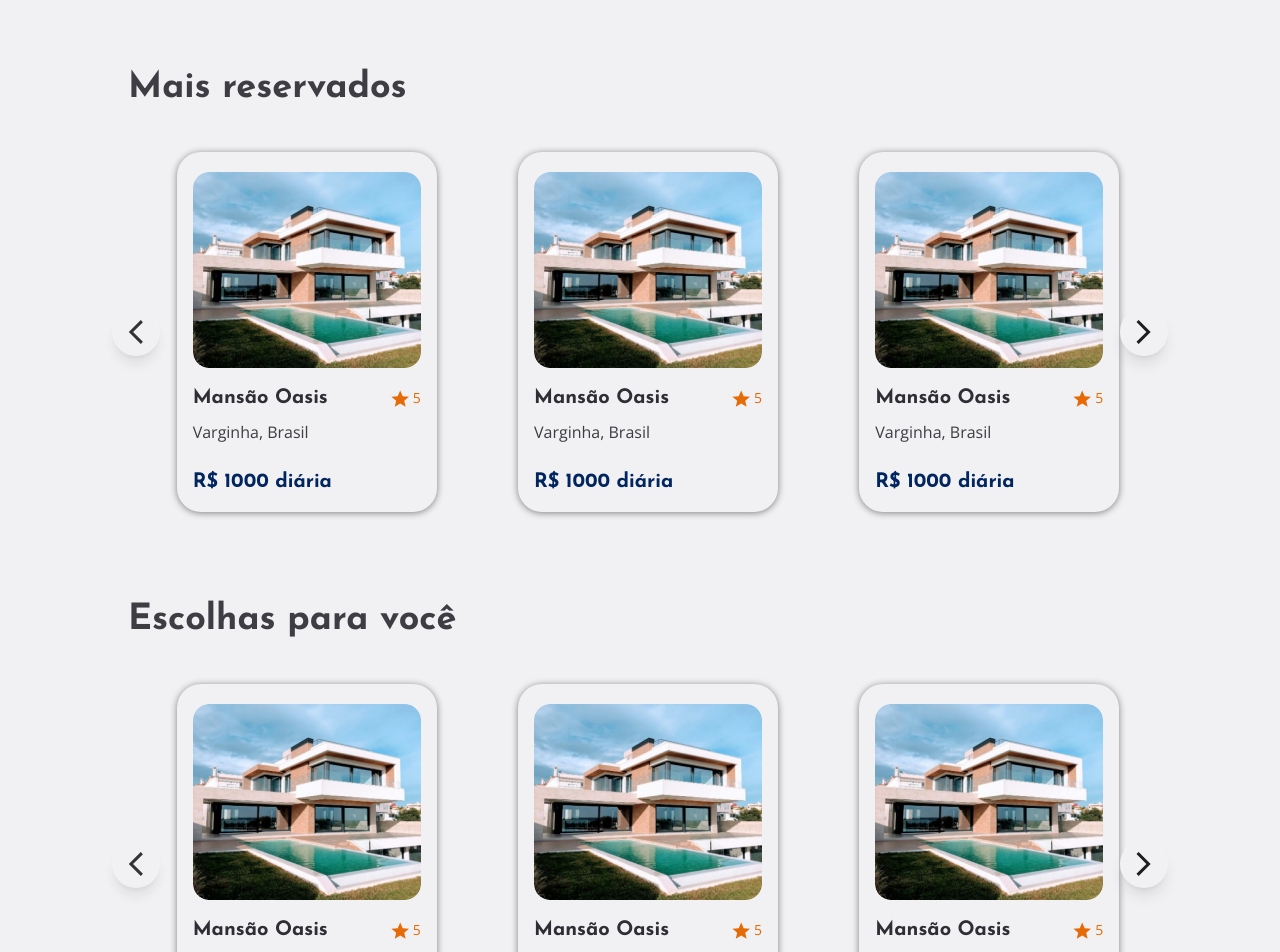
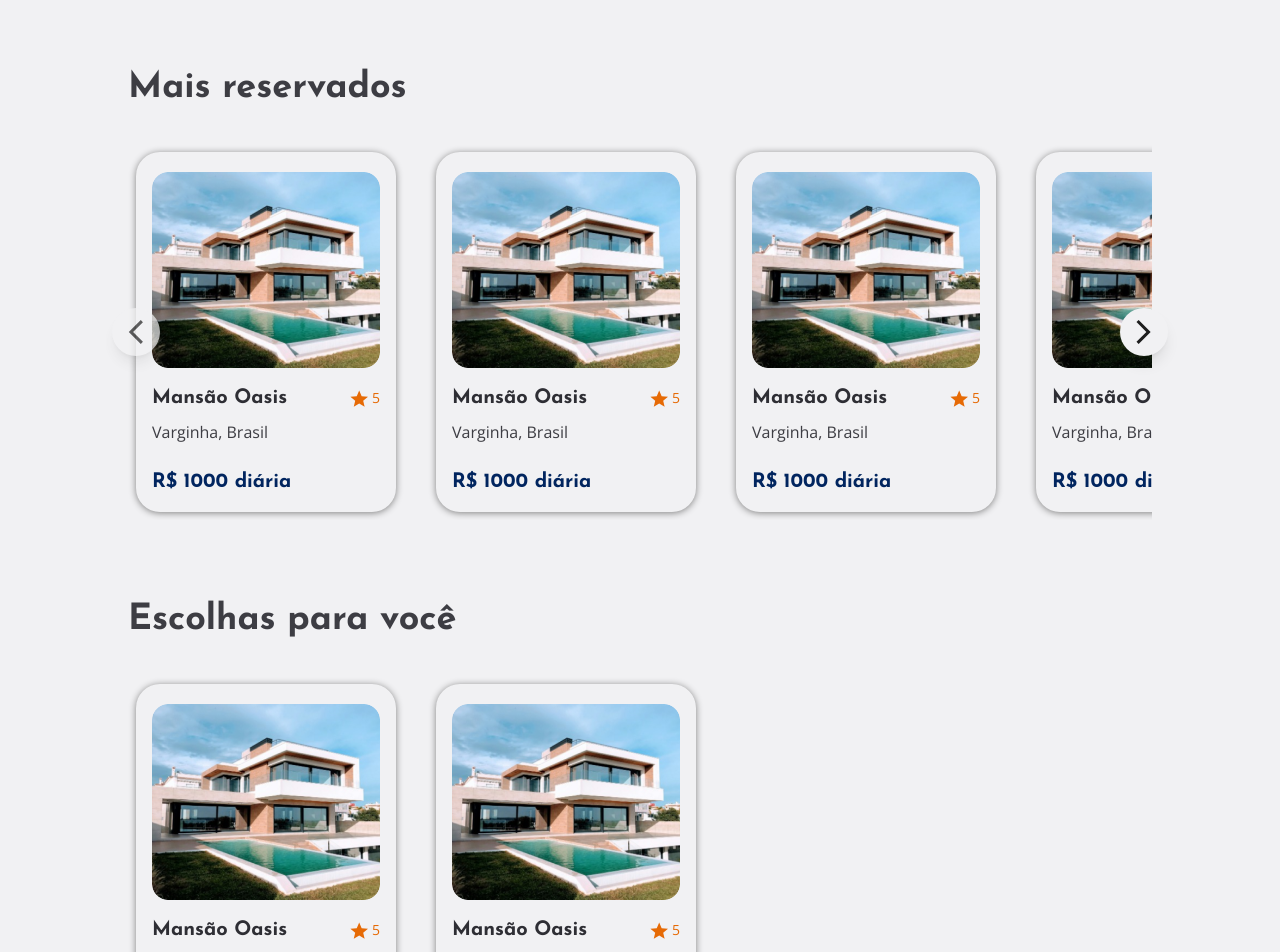
Before and after one commit to ADS2024-2-LocaEspaco/LocacaoEspacoFE, a Next.js app: page /homepage in a window 1280 px wide. Shown: the top 952 px of the page. Built offline with nearby package versions, Linux system fonts and the light colour scheme.

Commit message:
fix: navigation SliderCarousel

```diff
--- a/src/pages/homepage/components/sliderCarousel.tsx
+++ b/src/pages/homepage/components/sliderCarousel.tsx
@@ -1,6 +1,7 @@
+import { useRef } from 'react';
 import Image from 'next/image';
 
-import { Swiper, SwiperSlide } from 'swiper/react';
+import { Swiper, SwiperClass, SwiperSlide, useSwiper } from 'swiper/react';
 import { Navigation } from "swiper/modules";
 import 'swiper/css';
 import 'swiper/css/navigation'
@@ -11,28 +12,26 @@ import ArrowBackIcon from '../../../../public/icons/arrow_back_icon.svg'
 import ArrowForwardIcon from '../../../../public/icons/arrow_forward_icon.svg'
 
 interface SliderCarouselProps {
-    totalCardsToAppearInScreen: number
+    id: string
     dataSectionMostReserved: CardAdProps[]
 }
 
-export default function SliderCarousel({ totalCardsToAppearInScreen, dataSectionMostReserved }: SliderCarouselProps) {
+export default function SliderCarousel({ id, dataSectionMostReserved }: SliderCarouselProps) {
     return (
         <div className="relative">
             <Swiper
                 modules={[Navigation]}
                 navigation={{
-                    prevEl: '.arrow-back-icon',
-                    nextEl: '.arrow-next-icon'
+                    prevEl: `.arrow-back-icon-${id}`,
+                    nextEl: `.arrow-next-icon-${id}`
                 }}
-                // spaceBetween={44}
-                slidesPerView={totalCardsToAppearInScreen}
-                onSlideChange={() => console.log('slide change')}
-                onSwiper={(swiper) => console.log(swiper)}
+                spaceBetween={32}
+                slidesPerView={'auto'}
             >
 
                 {
                     dataSectionMostReserved.map((ad, index) => (
-                        <SwiperSlide key={index}>
+                        <SwiperSlide key={index} style={{ width: '260px' }}>
                             <CardAd
                                 id={ad.id}
                                 title={ad.title}
@@ -47,11 +46,11 @@ export default function SliderCarousel({ totalCardsToAppearInScreen, dataSection
                 }
             </Swiper>
 
-            <button className="arrow-back-icon disabled:opacity-90 z-10 absolute left-[-16px] top-1/2 transform -translate-y-1/2 bg-white p-3 rounded-full shadow-lg">
+            <button className={`arrow-back-icon-${id} disabled:opacity-70 z-10 absolute left-[-16px] top-1/2 transform -translate-y-1/2 bg-white p-3 rounded-full shadow-lg`}>
                 <Image src={ArrowBackIcon} alt="Icone de voltar" />
             </button>
 
-            <button className="arrow-next-icon disabled:opacity-90 z-10 absolute right-[-16px] top-1/2 transform -translate-y-1/2 bg-white p-3 rounded-full shadow-lg">
+            <button className={`arrow-next-icon-${id} disabled:opacity-70 z-10 absolute right-[-16px] top-1/2 transform -translate-y-1/2 bg-white p-3 rounded-full shadow-lg`}>
                 <Image src={ArrowForwardIcon} alt="Icone de próximo" />
             </button>
         </div>
--- a/src/pages/homepage/index.tsx
+++ b/src/pages/homepage/index.tsx
@@ -1,12 +1,13 @@
 import { useEffect, useState } from "react";
 
-import AdImage from '../../assets/card.png'
 import { CardAdProps } from "./components/cardAd";
 import SliderCarousel from "./components/sliderCarousel";
 
+import AdImage from '../../assets/card.png'
+
 export default function Homepage() {
     const [dataSectionMostReserved, setDataSectionMostReserved] = useState<CardAdProps[]>([])
-    const [totalCardsToAppearInScreen, setTotalCardsToAppearInScreen] = useState(0)
+    const [dataSectionChoicesForYou, setDataSectionChoicesForYou] = useState<CardAdProps[]>([])
 
     useEffect(() => {
         setDataSectionMostReserved([
@@ -65,35 +66,41 @@ export default function Homepage() {
                 value: 1000
             },
         ])
-    }, [])
 
-    useEffect(() => {
-        const calculateVisibleCards = () => {
-            const cardWidth = 300
-            const screenWidth = window.innerWidth - 256
-            const cards = Math.floor(screenWidth / cardWidth)
-            setTotalCardsToAppearInScreen(cards)
-        }
-
-        calculateVisibleCards()
-
-        window.addEventListener('resize', calculateVisibleCards)
-
-        return () => window.removeEventListener('resize', calculateVisibleCards)
+        setDataSectionChoicesForYou([
+            {
+                id: 1,
+                title: 'Mansão Oasis',
+                city: 'Varginha',
+                country: 'Brasil',
+                image: AdImage,
+                rating: 5,
+                value: 1000
+            },
+            {
+                id: 1,
+                title: 'Mansão Oasis',
+                city: 'Varginha',
+                country: 'Brasil',
+                image: AdImage,
+                rating: 5,
+                value: 1000
+            },
+        ])
     }, [])
 
     return (
         <main className="min-h-screen space-y-20 px-32 py-[68px] ">
-            <section className="space-y-9">
+            <section className="space-y-9 z-0">
                 <h1 className="font-title text-4xl font-bold text-black-100">Mais reservados</h1>
 
-                <SliderCarousel totalCardsToAppearInScreen={totalCardsToAppearInScreen} dataSectionMostReserved={dataSectionMostReserved}/>
+                <SliderCarousel id={'mostReserved'} dataSectionMostReserved={dataSectionMostReserved}/>
             </section>
 
             <section className="space-y-9">
                 <h1 className="font-title text-4xl font-bold text-black-100">Escolhas para você</h1>
 
-                <SliderCarousel totalCardsToAppearInScreen={totalCardsToAppearInScreen} dataSectionMostReserved={dataSectionMostReserved}/>
+                <SliderCarousel id={'choices'} dataSectionMostReserved={dataSectionChoicesForYou}/>
             </section>
         </main>
     )
--- a/src/styles/globals.css
+++ b/src/styles/globals.css
@@ -31,20 +31,14 @@ body {
     text-wrap: balance;
   }
 }
-/*
-.swiper-slider {
-  margin-right: 20px;
-} */
 
-.swiper-wrapper {
-  display: flex;
-  justify-items: space-between;
-  /* gap: 44px; */
-  margin: 8px;
+.swiper {
+  width: -webkit-fill-available;
 }
 
 .swiper-slide {
   display: flex;
-  justify-items: center;
-  width: 276px;
+  justify-content: center;
+  align-items: center;
+  margin: 8px;
 }
```
